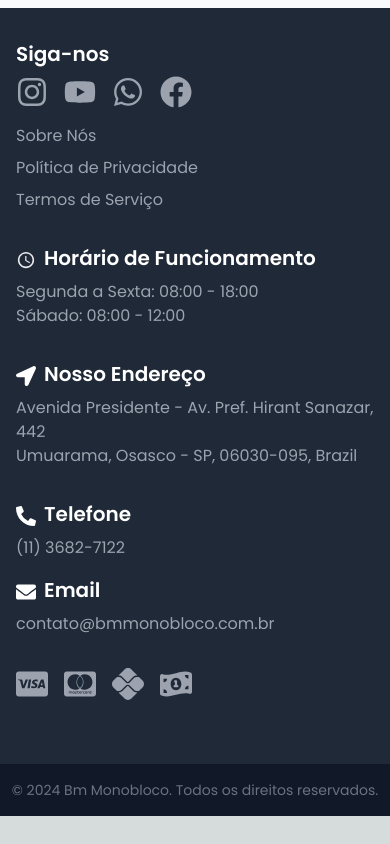
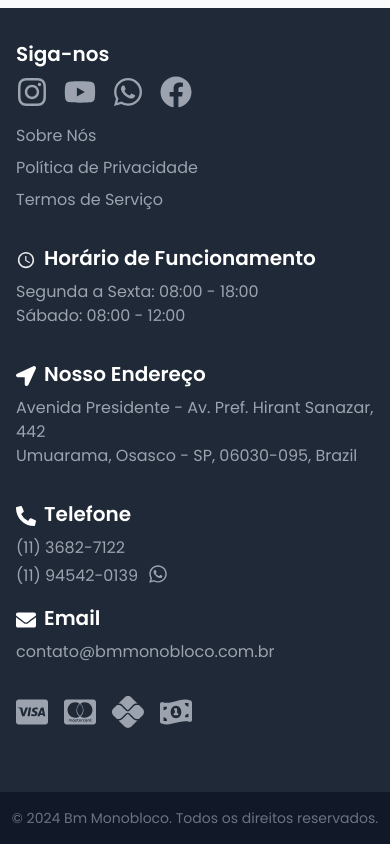
Before and after one commit to KelvenFontes/bm_monobloco, a Next.js app: page / in a window 390 px wide. Shown: the part 6534-7378 px from the top of the page. Before the commit the page ends 7350 px from the top, so only its background shows below. Built offline with nearby package versions, Linux system fonts and the light colour scheme.

Commit message:
feat: add whatsapp in the telephone

```diff
--- a/src/components/Footer/index.tsx
+++ b/src/components/Footer/index.tsx
@@ -1,6 +1,6 @@
 import { FaInstagram, FaYoutube, FaWhatsapp, FaFacebook, FaPhoneAlt, FaLocationArrow, FaEnvelope } from 'react-icons/fa'
 import { IoMdTime } from 'react-icons/io'
-import { FaCcVisa, FaCcMastercard  } from 'react-icons/fa';
+import { FaCcVisa, FaCcMastercard } from 'react-icons/fa';
 import { FaMoneyBill1Wave } from "react-icons/fa6";
 
 import { FaPix } from "react-icons/fa6";
@@ -68,6 +68,14 @@ const Footer = () => {
                 (11) 3682-7122
               </a>
             </p>
+            <p className='text-gray-400'>
+              <a href="https://api.whatsapp.com/send?phone=5511945420139&text=Ola%2C+Somos+a+Bm+Monobloco.%0AAssim+que+poss%C3%ADvel+retornaremos+a+sua+mensagem" target="_blank" rel="noopener noreferrer">
+                <div className='flex gap-2 pt-1'>
+                  (11) 94542-0139
+                  <FaWhatsapp size="1.5em" className="text-gray-400 hover:text-gray-300 transition-colors duration-300 pb-1" />
+                </div>
+              </a>
+            </p>
             <h3 className="text-xl font-semibold mt-4 mb-2"><FaEnvelope className="inline mr-2" />Email</h3>
             <p className='text-gray-400'>
               <a
```
